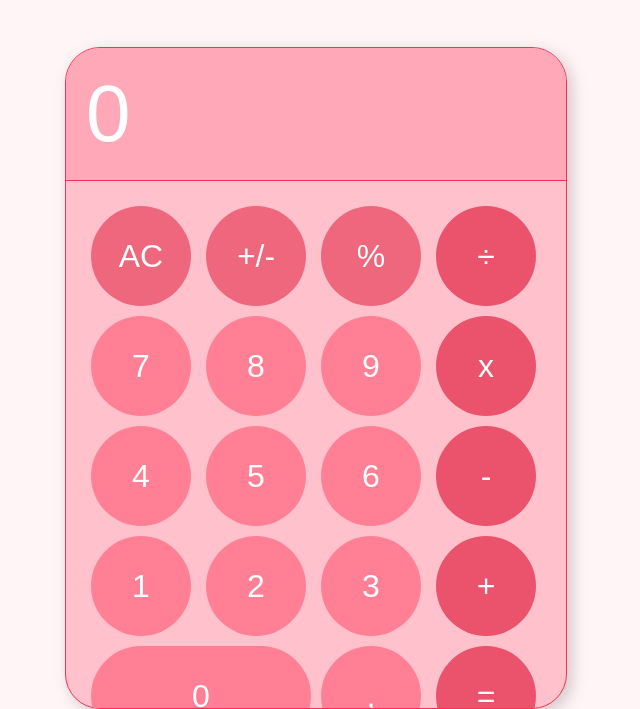
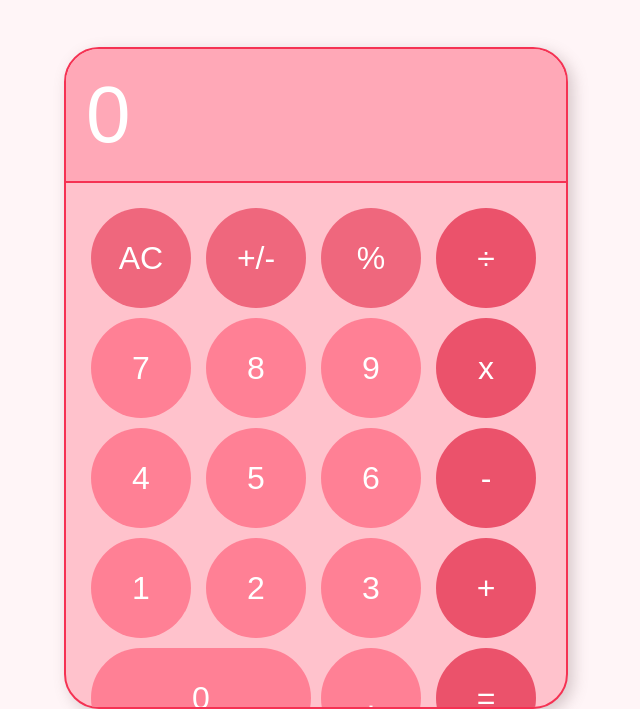
Before and after one commit to biggudiggu/calculator-program, a plain HTML site: page index.html in a window 1280 px wide. Shown: the part 91-800 px from the top of the page, without its empty margins (324-964 px from the left). Drawn offline with Linux system fonts and the light colour scheme.

Commit message:
Update style.css

```diff
--- a/style.css
+++ b/style.css
@@ -18,7 +18,7 @@ h1 {
 #calculator {
   background-color: hsl(350, 100%, 88%);
   border-radius: 35px;
-  border: 1px solid rgb(245, 50, 83);
+  border: 2px solid rgb(245, 50, 83);
   max-width: 500px;
   overflow: hidden;
   box-shadow: 5px 5px 15px hsla(350, 12%, 42%, 0.306);
@@ -32,7 +32,7 @@ h1 {
   text-align: left;
   color: white;
   padding: 20px;
-  border-bottom: 1px solid rgb(245, 50, 83);
+  border-bottom: 2px solid rgb(245, 50, 83);
 }
 
 #keys {
```
